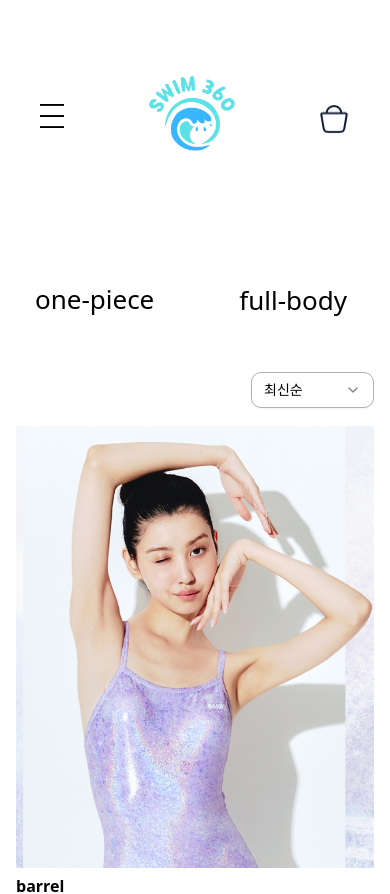
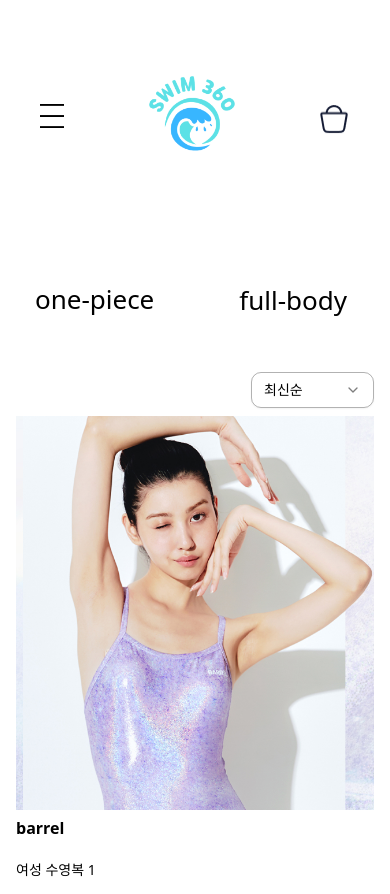
Before and after one commit to ormcamp-fe-3rd/swim360, a React (Vite) app in the folder frontend/: page /productlist in a window 390 px wide. Shown: the top 894 px of the page. Built offline with nearby package versions, Linux system fonts and the light colour scheme.

Commit message:
design: 상품목록 아이템 반응형 수정

```diff
--- a/frontend/src/components/product-list/ProductItem.tsx
+++ b/frontend/src/components/product-list/ProductItem.tsx
@@ -21,8 +21,10 @@ function ProductItem({
 }: ProductItemProps) {
   return (
     <Link to={`/product/${id}`}>
-      <div className="my-[10px]">
-        <img className="h-full w-full" src={imgUrl} alt={name} />
+      <div className="grid h-full w-full grid-rows-[2fr_0.5fr]">
+        <div className="h-full w-full overflow-hidden">
+          <img className="h-full w-full object-cover" src={imgUrl} alt={name} />
+        </div>
         <div>
           <div className="mb-3 py-[6.5px] font-semibold">{brandName}</div>
           <div className="mb-3 text-[14px]">{name}</div>
--- a/frontend/src/components/product-list/ProductItemList.tsx
+++ b/frontend/src/components/product-list/ProductItemList.tsx
@@ -77,9 +77,11 @@ function ProductItemList() {
   ];
 
   return (
-    <div className="grid w-full grid-cols-1 gap-[19px] tablet:grid-cols-4">
+    <div className="grid grid-cols-1 gap-[19px] tablet:grid-cols-4">
       {productDummyArray.map((product) => (
-        <ProductItem key={product.id} {...product} /> // 데이터 불러오면 [product.id로]
+        <div className="max-h-[500px]">
+          <ProductItem key={product.id} {...product} />
+        </div>
       ))}
     </div>
   );
--- a/frontend/src/routes/pages/ProductListPage.tsx
+++ b/frontend/src/routes/pages/ProductListPage.tsx
@@ -5,13 +5,11 @@ import SortSelect from "@/components/product-list/SortSelect";
 function ProductListPage() {
   return (
     <div className="p-4">
-      <div className="">
-        <div className="flex flex-col tablet:flex-row">
-          <SideBar />
-          <div>
-            <SortSelect />
-            <ProductItemList />
-          </div>
+      <div className="flex flex-col tablet:flex-row">
+        <SideBar />
+        <div>
+          <SortSelect />
+          <ProductItemList />
         </div>
       </div>
     </div>
```
